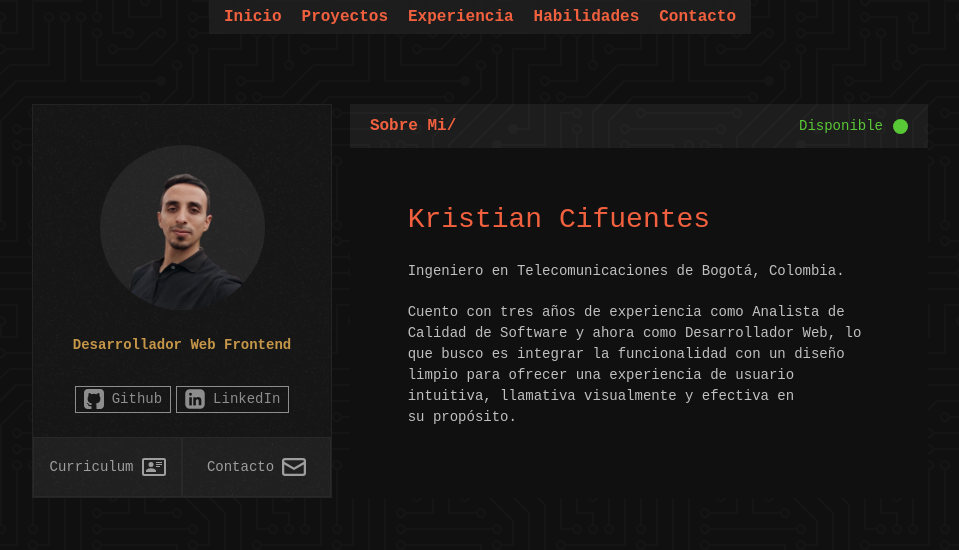
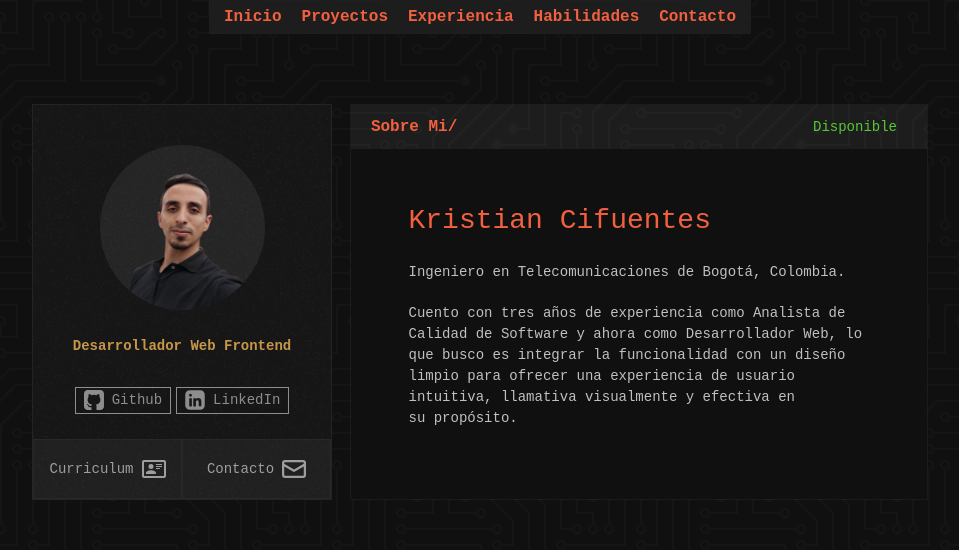
Before and after one commit to KristianC8/Portfolio-Kristian, a React (Vite) app: page / in a window 1280 px wide. Shown: the top 550 px of the page, without its empty margins (160-1119 px from the left). Built offline with nearby package versions, Linux system fonts and the light colour scheme; a web font is replaced by a local one.

Commit message:
styles: added new incon header console, added border console

```diff
--- a/src/components/About.css
+++ b/src/components/About.css
@@ -98,6 +98,7 @@
 .aboutme-console {
   height: 100%;
   width: 97%;
+  border: solid thin #b8b8b810;
 }
 
 .console-header {
@@ -140,11 +141,11 @@
   margin-bottom: 1.25rem;
 }
 
-.console-button {
+/* .console-button {
   height: 0.9375rem;
   width: 0.9375rem;
   border-radius: 50%;
-}
+} */
 
 /* background-color: #f1ae1b; */
 /* background-color: #e9524a; */
@@ -154,6 +155,9 @@
 }
 
 .console-availabletxt {
+  display: flex;
+  align-items: center;
+  gap: .25rem;
   text-decoration: none;
   font-size: var(--font-secondsizeText);
   color: #59c837;
@@ -237,7 +241,7 @@
     top: 0;
     left: 0;
     right: 0;
-    min-width: 20rem;
+    /* min-width: 316px; */
   }
 
   .about-data {
@@ -271,10 +275,6 @@
     width: 1.3125rem;
   }
 
-  .console-button {
-    display: none;
-  }
-
   .aboutme-console {
     width: 100%;
   }
--- /dev/null
+++ b/src/components/icons/IconClick.jsx
@@ -0,0 +1,5 @@
+export const IconClick = () => {
+  return (
+      <svg xmlns="http://www.w3.org/2000/svg" width="24" height="24" viewBox="0 0 24 24"><path fill="currentColor" d="M11.7 18q-2.4-.125-4.05-1.85T6 12q0-2.5 1.75-4.25T12 6q2.425 0 4.15 1.65T18 11.7l-2.1-.625q-.325-1.35-1.4-2.212T12 8q-1.65 0-2.825 1.175T8 12q0 1.425.863 2.5t2.212 1.4zm1.2 3.95q-.225.05-.45.05H12q-2.075 0-3.9-.788t-3.175-2.137T2.788 15.9T2 12t.788-3.9t2.137-3.175T8.1 2.788T12 2t3.9.788t3.175 2.137T21.213 8.1T22 12v.45q0 .225-.05.45L20 12.3V12q0-3.35-2.325-5.675T12 4T6.325 6.325T4 12t2.325 5.675T12 20h.3zm7.625.55l-4.275-4.275L15 22l-3-10l10 3l-3.775 1.25l4.275 4.275z"/></svg>
+  )
+}
```
